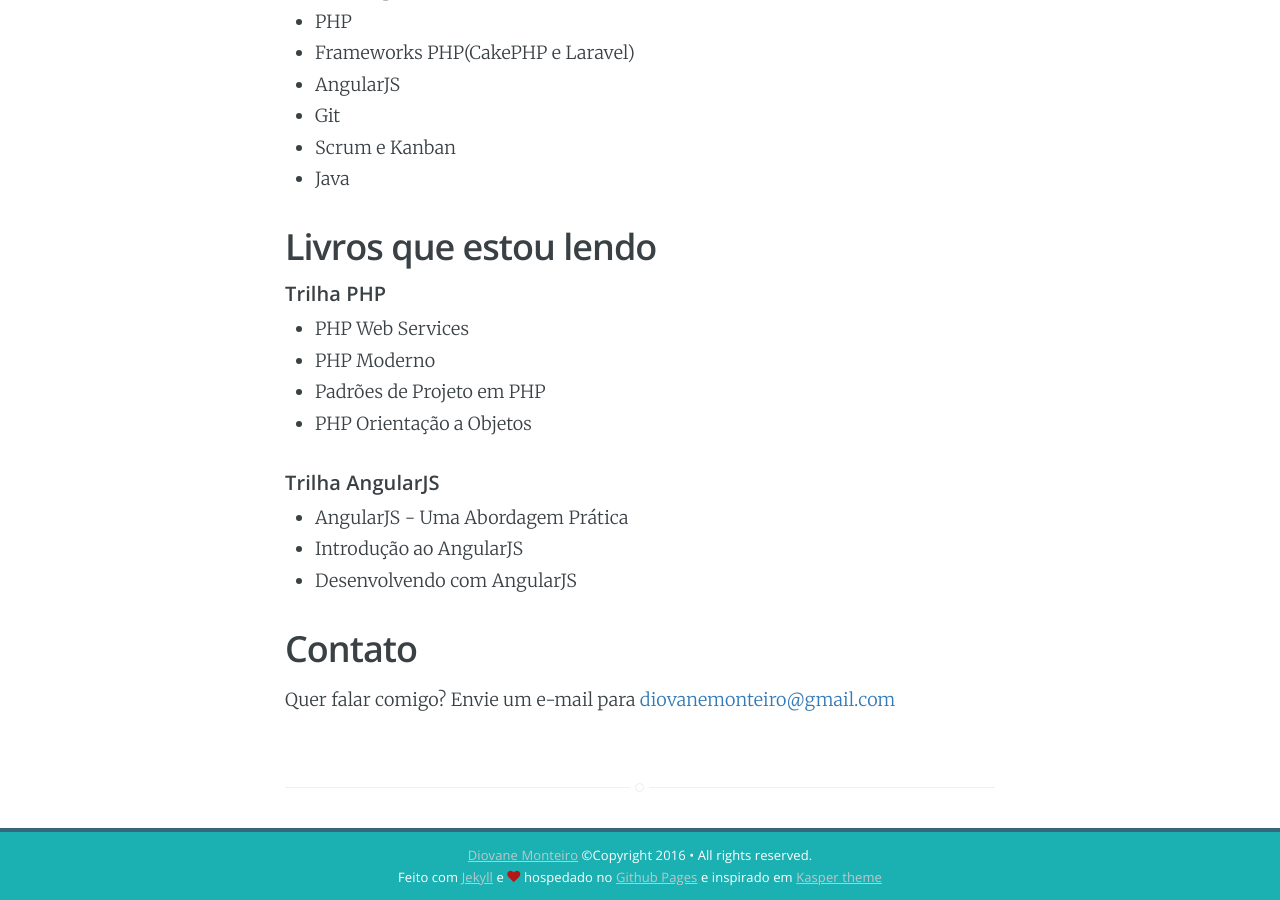
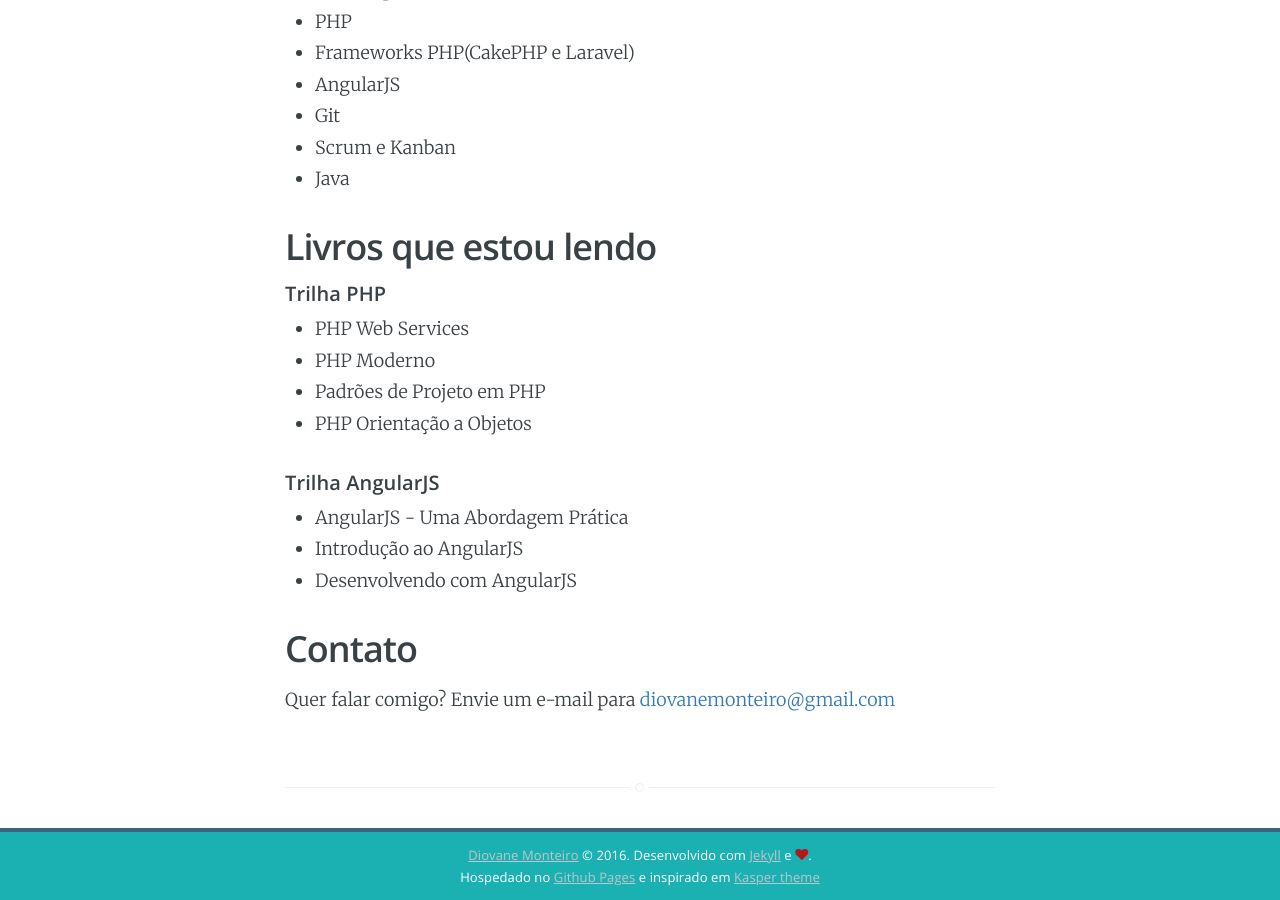
Before and after one commit to diovanemonteiro/diovanemonteiro.github.io, a Jekyll site: the page built from about.md, in a window 1280 px wide and 900 px high, scrolled down 1763 px. Built offline with Jekyll 4.4.1, drawn with Linux system fonts in a browser that asks for light colours; nearby versions of some CDN libraries; some web fonts are replaced.

Commit message:
Melhora do texto do rodapé, copyright e tecnologias utilizadas

```diff
--- a/_includes/footer.html
+++ b/_includes/footer.html
@@ -2,10 +2,10 @@
     <!-- <a class="subscribe fa fa-feed" href="/rss.xml"><span class="tooltip">Subscribe!</span></a> -->
     <div class="inner">
         <section class="copyright">
-            <a href="{{ site.baseurl }}">{{ site.author.name }}</a> &copy;Copyright {{site.time | date: "%Y"}} &bull; All rights reserved.
+            <a href="{{ site.baseurl }}">{{ site.author.name }}</a> &copy; {{site.time | date: "%Y"}}. Desenvolvido com <a href="http://jekyllrb.com" target="_blank" class=" externalLink">Jekyll</a> e <span class="icon-heart love"></span>.
         </section>
         <section class="poweredby">
-            Feito com <a href="http://jekyllrb.com" target="_blank" class=" externalLink">Jekyll</a> e <span class="icon-heart love"></span> hospedado no <a href="http://pages.github.com" target="_blank">Github Pages</a> e inspirado em <a href="http://github.com/rosario/kasper">Kasper theme</a>
+             Hospedado no <a href="http://pages.github.com" target="_blank">Github Pages</a> e inspirado em <a href="http://github.com/rosario/kasper">Kasper theme</a>
         </section>
     </div>
 </footer>
```
